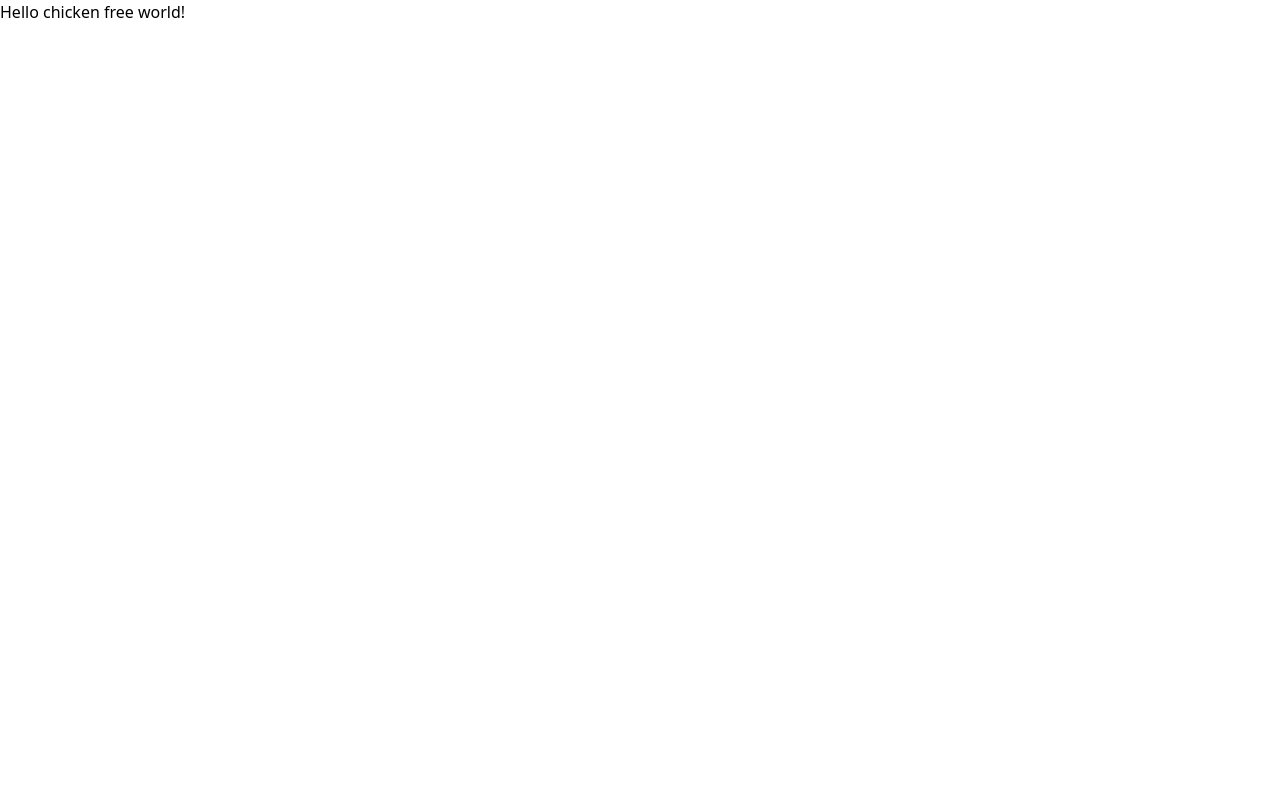
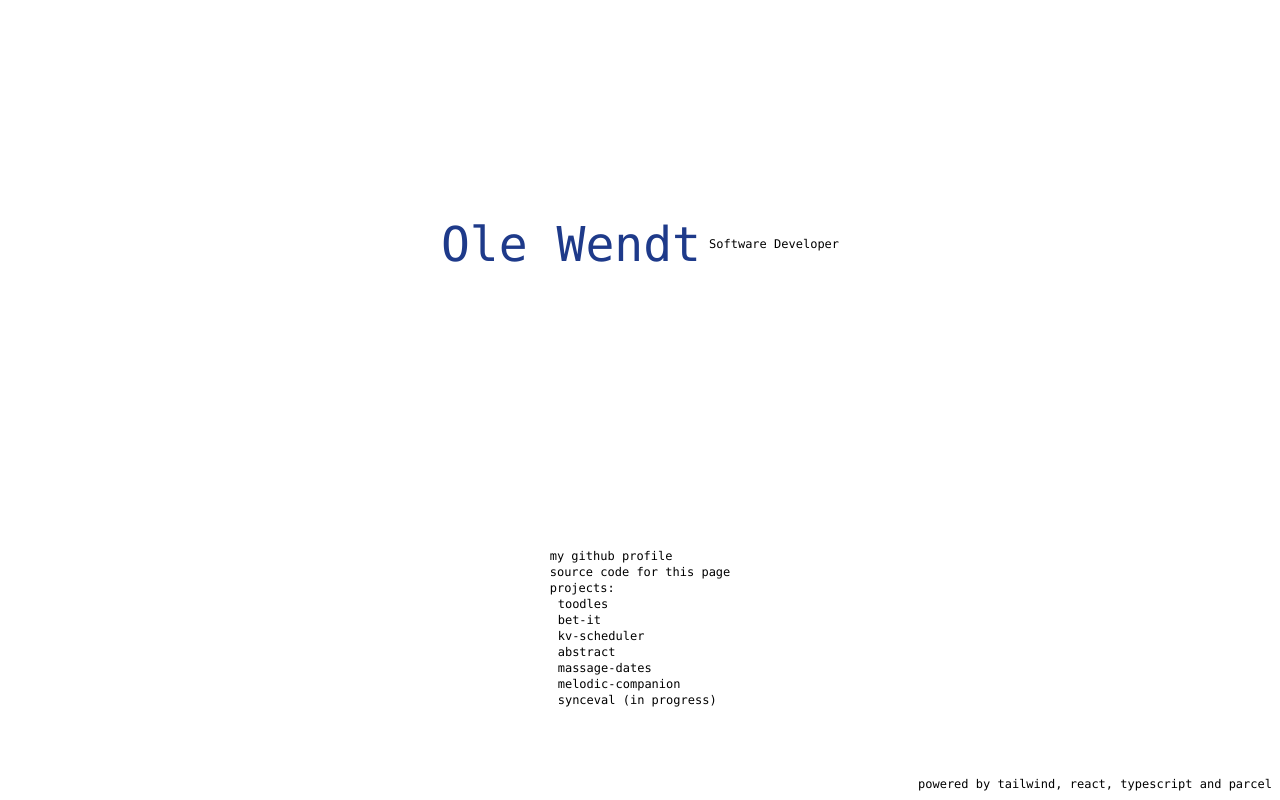
Before and after one commit to WendtOle/home-page, a React (Vite) app: page / in a window 1280 px wide. Built offline with nearby package versions, Linux system fonts and the light colour scheme.

Commit message:
Add content

```diff
--- a/src/App.tsx
+++ b/src/App.tsx
@@ -1,5 +1,20 @@
 import React from "react";
+import { Footer } from "./Footer";
+import { Content } from "./Content";
+import { Header } from "./Header";
 
 export function App() {
-  return <h1>Hello chicken free world!</h1>;
+  return (
+    <div className="flex flex-col h-screen space-between">
+      <div className="flex items-center justify-center space-x-2 basis-5/8">
+        <Header />
+      </div>
+      <div className="flex basis-3/8">
+        <Content />
+      </div>
+      <div className="flex justify-end p-2 flex-col items-end">
+        <Footer />
+      </div>
+    </div>
+  );
 }
--- /dev/null
+++ b/src/Content.tsx
@@ -0,0 +1,18 @@
+import React from "react";
+import { Link } from "./Link";
+import { Projects } from "./Projects";
+
+export const Content = () => {
+  return (
+    <div className="flex flex-col flex-grow items-center justify-center">
+      <div className="flex flex-col">
+        <Link href="https://github.com/WendtOle" name="my github profile" />
+        <Link
+          href="https://github.com/WendtOle/home-page"
+          name="source code for this page"
+        />
+        <Projects />
+      </div>
+    </div>
+  );
+};
--- /dev/null
+++ b/src/Footer.tsx
@@ -0,0 +1,11 @@
+import React from "react";
+
+export const Footer = () => {
+  return (
+    <div>
+      <p className="font-mono text-xs">
+        powered by tailwind, react, typescript and parcel
+      </p>
+    </div>
+  );
+};
--- /dev/null
+++ b/src/Header.tsx
@@ -0,0 +1,10 @@
+import React from "react";
+
+export const Header = () => {
+  return (
+    <>
+      <h1 className="text-blue-900 text-5xl font-mono">Ole Wendt</h1>
+      <p className="font-mono text-xs">Software Developer</p>
+    </>
+  );
+};
--- /dev/null
+++ b/src/Link.tsx
@@ -0,0 +1,13 @@
+import React from "react";
+
+export const Link = (props: { href: string; name: string }) => {
+  return (
+    <a
+      className="font-mono text-xs hover:text-gray-400"
+      href={props.href}
+      target="_blank"
+    >
+      {props.name}
+    </a>
+  );
+};
--- /dev/null
+++ b/src/Projects.tsx
@@ -0,0 +1,22 @@
+import React from "react";
+import { Link } from "./Link";
+
+export const Projects = () => {
+  return (
+    <>
+      <p className="font-mono text-xs">projects:</p>
+      <div className="flex flex-col mx-2">
+        <Link href="https://toodles-seven.vercel.app/" name="toodles" />
+        <Link href="https://bet-it.vercel.app/" name="bet-it" />
+        <Link href="https://kv-scheduler.vercel.app/" name="kv-scheduler" />
+        <Link href="https://abstract-ten.vercel.app/" name="abstract" />
+        <Link href="https://massage-dates.ow-ad.dev/" name="massage-dates" />
+        <Link
+          href="https://melodic-companion.vercel.app/"
+          name="melodic-companion"
+        />
+        <Link href="https://synceval.com" name="synceval (in progress)" />
+      </div>
+    </>
+  );
+};
--- a/tailwind.config.js
+++ b/tailwind.config.js
@@ -2,7 +2,12 @@
 module.exports = {
   content: ["./src/**/*.{html,js,ts,jsx,tsx}"],
   theme: {
-    extend: {},
+    extend: {
+      flexBasis: {
+        "5/8": "65.25%",
+        "3/8": "37.5%",
+      },
+    },
   },
   plugins: [],
 };
```
